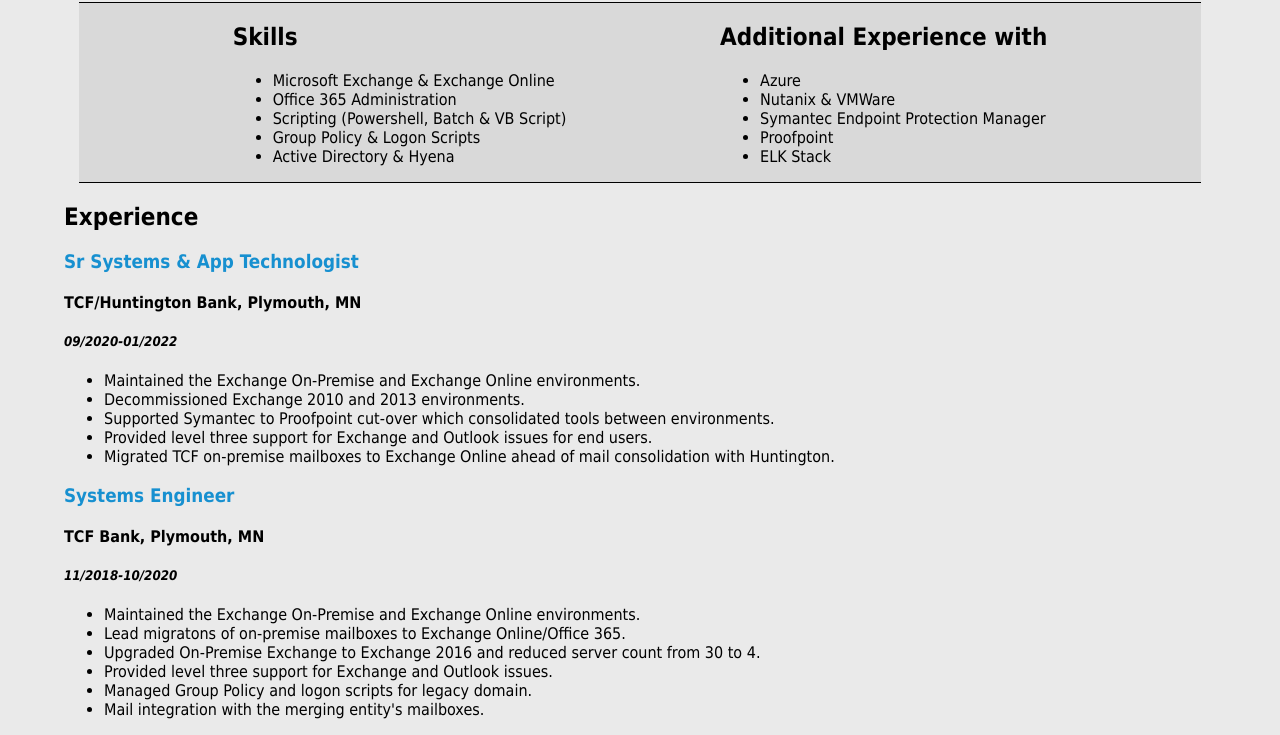
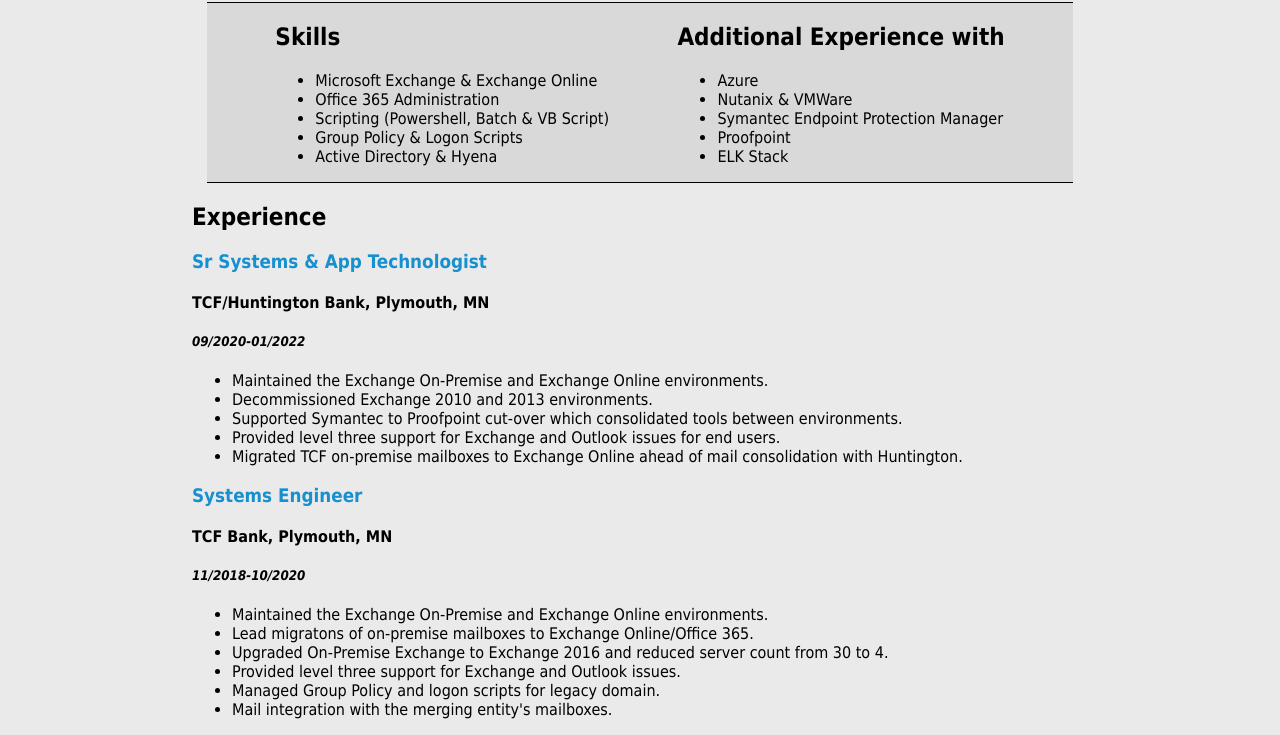
Before and after one commit to WSalinas315/WSalinas315.github.io, a plain HTML site: page index.html in a window 1280 px wide. Shown: the part 143-878 px from the top of the page. Drawn offline with Linux system fonts and the light colour scheme.

Commit message:
Update style.css

```diff
--- a/style.css
+++ b/style.css
@@ -2,7 +2,7 @@
   background-color: #EAEAEA;
   color: black;
   font-family: Tahoma, Helvetica, sans-serif;
-  margin: 5%;
+  margin: 5% 15%;
 }
 
 .intro-container{
```
